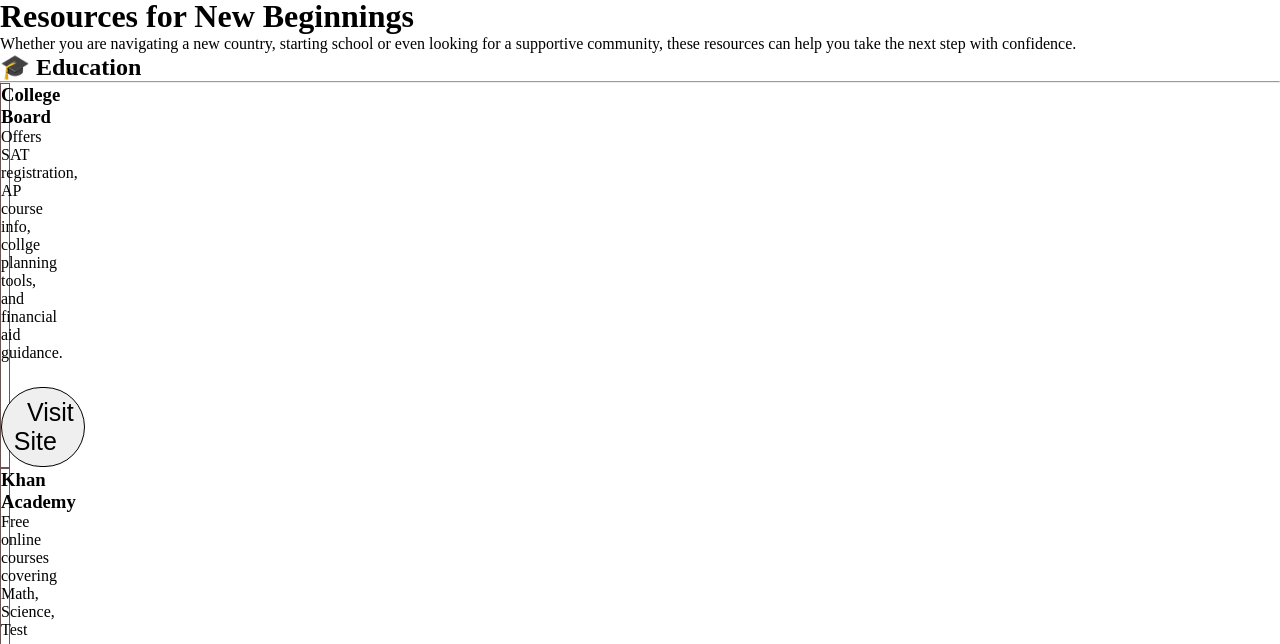
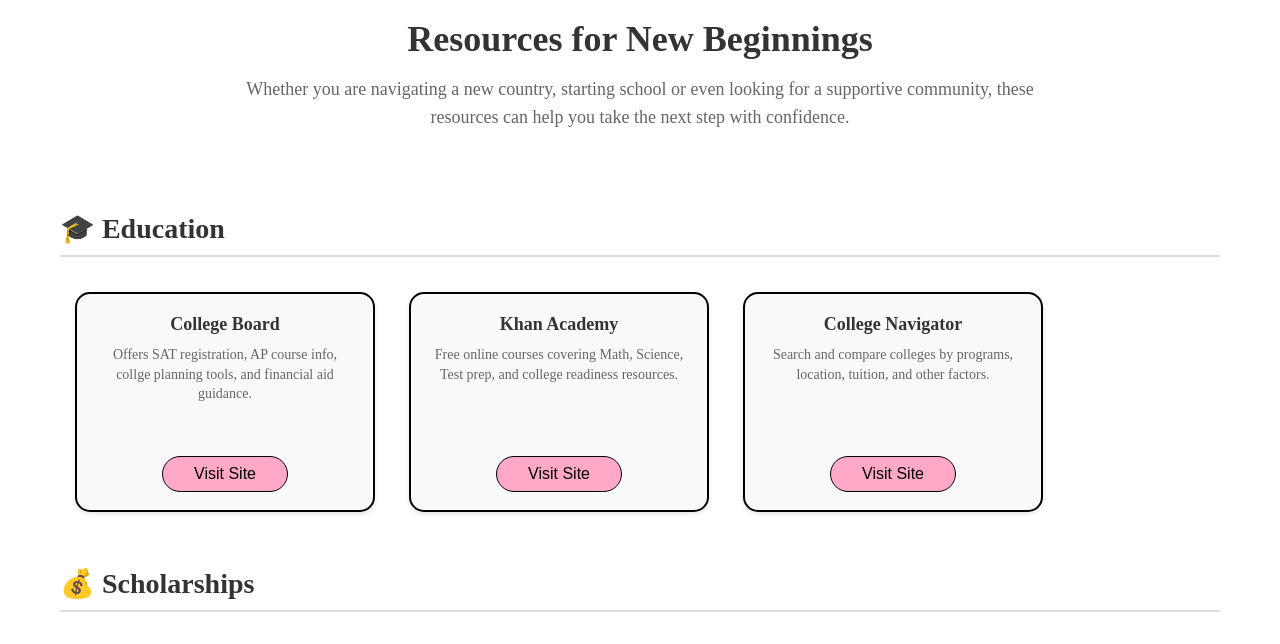
Before and after one commit to Nikki7150/new-roots-nishka, a plain HTML site: page resources.html in a window 1280 px wide. Shown: the part 107-751 px from the top of the page. Drawn offline with Linux system fonts and the light colour scheme.

Commit message:
Added some css

```diff
--- a/style.css
+++ b/style.css
@@ -291,11 +291,94 @@
 }
 
 /*resources.html*/
+main {
+  padding: 20px;
+  max-width: 1200px;
+  margin: 0 auto;
+}
+
+header {
+  text-align: center;
+  margin-bottom: 40px;
+  padding: 20px;
+}
+
+header h1 {
+  font-size: 36px;
+  margin-bottom: 15px;
+  color: #333;
+}
+
+header p {
+  font-size: 18px;
+  color: #666;
+  max-width: 800px;
+  margin: 0 auto;
+  line-height: 1.6;
+}
+
+section {
+  margin-bottom: 40px;
+}
+
+section h2 {
+  font-size: 28px;
+  margin-bottom: 10px;
+  color: #333;
+}
+
+section hr {
+  border: none;
+  height: 2px;
+  background-color: #ddd;
+  margin-bottom: 20px;
+}
+
 .resource-cards {
-  padding: 0;
-  width: 10px;
-  height: auto;
-  border-style: solid;
-  border-width: 1px;
-  border-color: #6d5454;
+  display: inline-block;
+  border: 2px solid black;
+  border-radius: 15px;
+  width: 300px;
+  height: 220px;
+  margin: 15px;
+  padding: 20px;
+  background-color: #f9f9f9;
+  vertical-align: top;
+  text-align: center;
+  box-shadow: 0 2px 4px rgba(0,0,0,0.1);
 }
+
+.resource-cards h3 {
+  font-size: 18px;
+  margin-bottom: 10px;
+  color: #333;
+  font-weight: bold;
+}
+
+.resource-cards p {
+  font-size: 14px;
+  line-height: 1.4;
+  margin-bottom: 15px;
+  color: #666;
+  height: 80px;
+  overflow: hidden;
+}
+
+.resource-cards button {
+  background-color: #ffa8c8;
+  font-size: 16px;
+  padding: 8px 16px;
+  border: 1px solid black;
+  border-radius: 50px;
+  cursor: pointer;
+  transition: background-color 0.3s;
+}
+
+.resource-cards button:hover {
+  background-color: #a66e82;
+}
+
+.resource-cards button a {
+  color: black;
+  text-decoration: none;
+}
```
